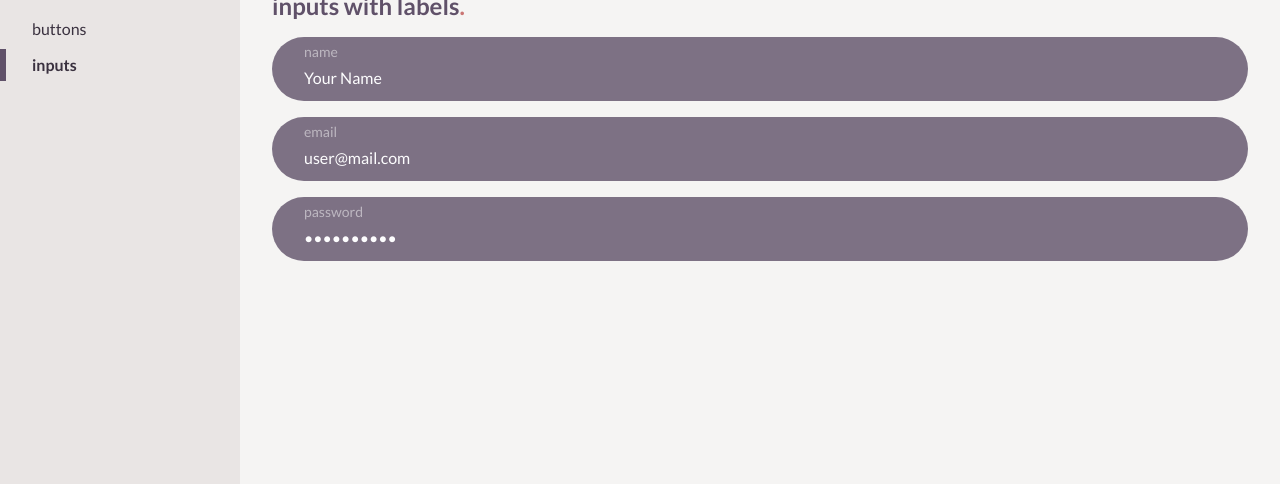
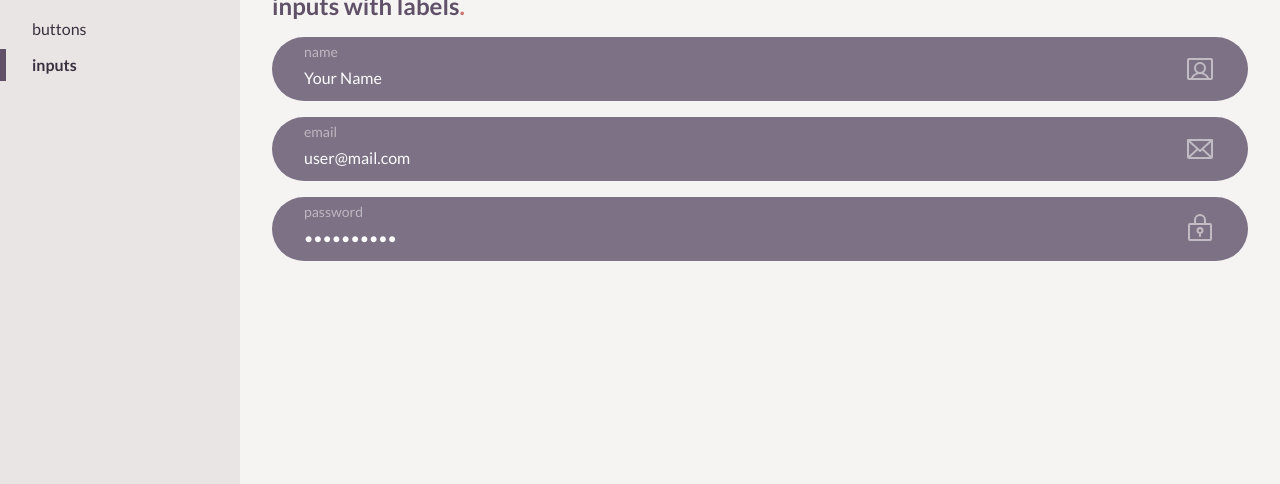
Before and after one commit to mranenko/luna-rosa, a website: page ui/inputs.html in a window 1280 px wide. Shown: the part 316-800 px from the top of the page. Drawn offline with Linux system fonts and the light colour scheme.

Commit message:
added input icons; updated readme + screenshot

```diff
--- a/styles/blocks/_inputs.scss
+++ b/styles/blocks/_inputs.scss
@@ -8,6 +8,30 @@
   padding: 1.25rem 2rem;
   width: 100%;
 }
+
+.input.email,
+.input.name,
+.input.password {
+  background-position: right 2rem center;
+  background-repeat: no-repeat;
+}
+
+.input.email {
+  background-image: url('../../images/icons/envelope.svg');
+}
+
+.input.name {
+  background-image: url('../../images/icons/user-rectangle.svg');
+}
+
+.input.password {
+  background-image: url('../../images/icons/lock-key.svg');
+}
+
+
+/*
+  input group
+*/
 
 .input-group {
   margin: 0 0 1rem;
--- a/ui/inputs.html
+++ b/ui/inputs.html
@@ -29,7 +29,7 @@
     <main>
       <h2 class="title">inputs</h2>
       <div class="input-group">
-        <input class="input name" id="name" type="text" value="Text Input">
+        <input class="input" id="text" type="text" value="Text Input">
       </div>
 
       <h3 class="subtitle mt-2">inputs with labels</h3>
```
Also changed, not shown: ui/index.html (+1 -1 lines), images/icons/envelope.svg (added), images/icons/lock-key.svg (added), images/icons/user-rectangle.svg (added), images/screenshots/luna-rosa-ui-kit.png, readme.md, styles/index.css, 1 other file.
